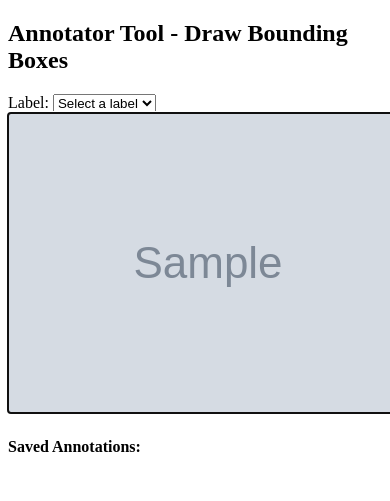
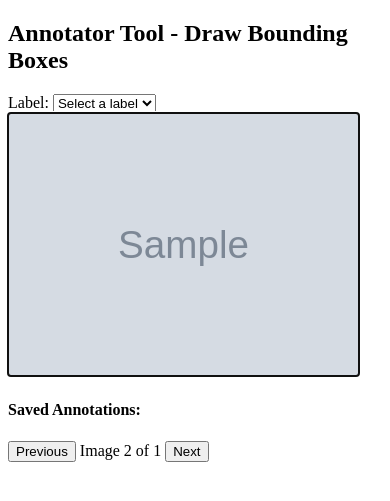
Before and after one commit to anithavedantam/quick-annotate, a Flask app: template templates/index.html in a window 390 px wide; the page is wider, and only the part inside the window is pictured. Shown: the top 501 px of that part. Run offline with Flask 3, Linux system fonts and the light colour scheme; the template is opened without the code that fills it: most values are stand-ins (such as "Sample title", 1, 10 or a date in 2020); grey boxes marked "Sample" are stand-in pictures.

Commit message:
Feature/image navigation (#2)
* feat: Add image navigation and support multiple image annotations with per-image persistence

* docs: fix pip install line and cd line in README

* feat: Store grouped annotations per image in CSV instead of individual rows

* chore: Remove unused files

* style: make canvas and layout responsive to fit window size

* docs: Add GIF demo of annotation tool to README

```diff
--- a/app.py
+++ b/app.py
@@ -1,29 +1,51 @@
 import os
 import csv
-from flask import Flask, url_for, render_template, jsonify, request
+import json
+from flask import Flask, url_for, render_template, jsonify, request, redirect
 from datetime import datetime
 import uuid
 
 app = Flask(__name__)
-
+IMAGE_FOLDER = "static/images"
 ANNOTATIONS_PATH = "annotations.csv"
 
 # Create annotations file if it doesn't exist
 if not os.path.exists(ANNOTATIONS_PATH):
     with open(ANNOTATIONS_PATH, 'w') as f:
         writer = csv.writer(f)
-        writer.writerow(['id', 'timestamp', 'image_name', 'class','x', 'y', 'width', 'height'])
+        writer.writerow(['image_name','id', 'timestamp', 'class','x', 'y', 'width', 'height'])
 
 @app.route("/")
 def index():
-    image_url = url_for("static", filename="sample.jpeg")
-    return render_template("index.html", image_url=image_url)
+    images = os.listdir(IMAGE_FOLDER)
+    # Get the index of the image to display
+    img_index = int(request.args.get('img_index', 0))
+
+    # If the index is out of range, set it to first image
+    if img_index < 0:
+        img_index = 0
+    # If the index is out of range, set it to last image
+    if img_index >= len(images):
+        img_index = len(images) - 1
+
+    # Get the image name
+    image_name = images[img_index]
+
+    # Get the image url
+    image_url = url_for("static", filename=f'images/{image_name}')
+
+    # Render the index.html template with the image url
+    return render_template("index.html",
+                           image_url=image_url,
+                           image_name=image_name,
+                           img_index=img_index,
+                           total_images=len(images))
 
 @app.route('/save_annotation', methods=['POST'])
 def save_annotation():
     data = request.json
     timestamp = datetime.now().strftime("%Y-%m-%dT%H:%M:%S.%f")
-    image_name = data.get('image_name', 'sample.jpeg')
+    image_name = data.get('image_name', 'unknown.jpeg')
     label = data.get('label', 'vehicle')
     x = data['x']
     y = data['y']
@@ -33,7 +55,7 @@ def save_annotation():
 
     with open(ANNOTATIONS_PATH, mode='a', newline='') as f:
         writer = csv.writer(f)
-        writer.writerow([annotation_id, timestamp, image_name, label, x, y, width, height])
+        writer.writerow([image_name, annotation_id, timestamp, label, x, y, width, height])
 
     return jsonify(status='success')
 
@@ -49,9 +71,9 @@ def update_annotation():
         for row in reader:
             if row[0] == annotation_id:
                 updated_rows.append([
+                    data['image_name'],
                     annotation_id,
                     datetime.now().strftime("%Y-%m-%dT%H:%M:%S.%f"),
-                    data['image_name'],
                     data['label'],
                     data['x'],
                     data['y'],
@@ -91,6 +113,38 @@ def delete_annotation():
 
     return jsonify(status='deleted')
 
+@app.route('/save_annotations_per_image', methods=['POST'])
+def save_annotations_per_image():
+    data = request.json
+    image_name = data['image_name']
+    annotations = data['annotations']
+
+    updated_rows = []
+    exists = False
+
+    with open(ANNOTATIONS_PATH, 'r') as f:
+        reader = csv.reader(f)
+        header = next(reader)
+
+        for row in reader:
+            if row[0] == image_name:
+                updated_rows.append(row)
+                exists = True
+                updated_rows.append([image_name, json.dumps(annotations)])
+            else:
+                updated_rows.append(row)
+
+    if not exists:
+        updated_rows.append([image_name, json.dumps(annotations)])
+
+    # Write updated rows back to the file
+    with open(ANNOTATIONS_PATH, 'w', newline='') as f:
+        writer = csv.writer(f)
+        writer.writerow(header)
+        writer.writerows(updated_rows)
+
+    return jsonify(status='saved')
+
 
 def main():
     app.run(debug=True)
--- a/templates/index.html
+++ b/templates/index.html
@@ -8,12 +8,29 @@
         #canvas-container {
             position: relative;
             display: inline-block;
+            width: 90vw;
+            max-width: 1000px;
+        }
+
+        #label-controls {
+            margin-top: 10px;
+            margin-bottom: 10px;
+            width: 100%;
+            text-align: center;
+        }
+
+        #image {
+            width: 100%;
+            height: auto;
+            display: block;
         }
 
         canvas {
             position: absolute;
             top: 0;
             left: 0;
+            width: 100%;
+            height: auto;
             cursor: crosshair;
         }
     </style>
@@ -31,6 +48,8 @@
         <option value="pedestrian">Pedestrian</option>
     </select>
 
+    <div></div>
+
     <div id="canvas-container">
         <img id="image" src="{{ image_url  }}" data-image-name="{{ image_name }}" alt="Annotate Image">
         <canvas id="canvas" tabindex="0"></canvas>
@@ -40,6 +59,12 @@
     <div id="annotation-list" style="margin-top: 20px;">
         <h4>Saved Annotations:</h4>
         <ul id="annotations" style="list-style-type: none; padding: 0;"></ul>
+    </div>
+
+    <div id="navigation-buttons" style="margin-top: 20px;">
+        <button onclick="navigateImage(-1)">Previous</button>
+        <span>Image {{ img_index + 1 }} of {{ total_images }}</span>
+        <button onclick="navigateImage(1)">Next</button>
     </div>
 
     <script>
@@ -102,10 +127,42 @@
             });
         }
 
+        function navigateImage(direction) {
+            const currentIndex = parseInt("{{ img_index }}");
+            const totalImages = parseInt("{{ total_images }}");
+            const newIndex = currentIndex + direction;
+
+            // Save current image annotations
+            fetch('/save_annotations_per_image', {
+                method: 'POST',
+                headers: { 'Content-Type': 'application/json' },
+                body: JSON.stringify({
+                    image_name: imageName,
+                    annotations: annotations_list.map(annotation => ({
+                        id: annotation.id,
+                        x: annotation.x,
+                        y: annotation.y,
+                        width: annotation.width,
+                        height: annotation.height,
+                        label: annotation.label,
+                        color: annotation.color
+                    }))
+                })
+            }).then(() => {
+                if (newIndex >= 0 && newIndex < totalImages) {
+                    window.location.href = `/?img_index=${newIndex}`;
+                }
+            });
+        }
+
         img.onload = function () {
             console.log("Loaded image");
-            canvas.width = img.width;
-            canvas.height = img.height;
+            // Get the real width and height of the image
+            const realrect = img.getBoundingClientRect();
+
+            // Set the canvas size to the real width and height of the image
+            canvas.width = realrect.width;
+            canvas.height = realrect.height;
             console.log("Canvas size set:", canvas.width, canvas.height);
             canvas.focus();
         };
@@ -210,14 +267,14 @@
                 // update the annotations list
                 updateAnnotationList();
 
-                console.log("Saving annotation:", { x, y, width, height, label });
+                console.log("Saving annotation:", { imageName, x, y, width, height, label });
 
                 // Send the annotation data to the server
-                fetch('/save_annotation', {
-                    method: 'POST',
-                    headers: { 'Content-Type': 'application/json' },
-                    body: JSON.stringify({ id, x, y, width, height, label })
-                });
+                // fetch('/save_annotation', {
+                //     method: 'POST',
+                //     headers: { 'Content-Type': 'application/json' },
+                //     body: JSON.stringify({ id, imageName, x, y, width, height, label })
+                // });
             }
 
             // Finalize dragged box drop
@@ -227,18 +284,18 @@
                 console.log("Dropped box at:", { x, y, width, height, label });
 
                 // Send the annotation data to the server
-                fetch('/update_annotation', {
-                    method: 'POST',
-                    headers: { 'content-type': 'application/json' },
-                    body: JSON.stringify({
-                        x: annotation.x,
-                        y: annotation.y,
-                        width: annotation.width,
-                        height: annotation.height,
-                        label: annotation.label,
-                        image_name: imageName
-                    })
-                });
+                // fetch('/update_annotation', {
+                //     method: 'POST',
+                //     headers: { 'content-type': 'application/json' },
+                //     body: JSON.stringify({
+                //         x: annotation.x,
+                //         y: annotation.y,
+                //         width: annotation.width,
+                //         height: annotation.height,
+                //         label: annotation.label,
+                //         image_name: imageName
+                //     })
+                // });
 
                 // Update the annotation data
                 updateAnnotationList();
@@ -264,13 +321,13 @@
                 drawAllAnnotations();
 
                 // send the annotation data to the server
-                fetch('/delete_annotation', {
-                    method: 'POST',
-                    headers: { 'content-type': 'application/json' },
-                    body: JSON.stringify({ id: annotation.id })
-                })
-                    .then(response => response.json())
-                    .then(data => console.log("Deleted annotataion:", data));
+                // fetch('/delete_annotation', {
+                //     method: 'POST',
+                //     headers: { 'content-type': 'application/json' },
+                //     body: JSON.stringify({ id: annotation.id })
+                // })
+                //     .then(response => response.json())
+                //     .then(data => console.log("Deleted annotataion:", data));
 
                 selectedBoxIndex = null;
             }
```
Also changed, not shown: README.md, assets/annotation-demo.gif (added), static/images/1.jpeg (added), static/images/2.jpeg (added), static/images/3.jpeg (added), static/images/4.jpeg (renamed from static/sample.jpeg), 1 other file.
